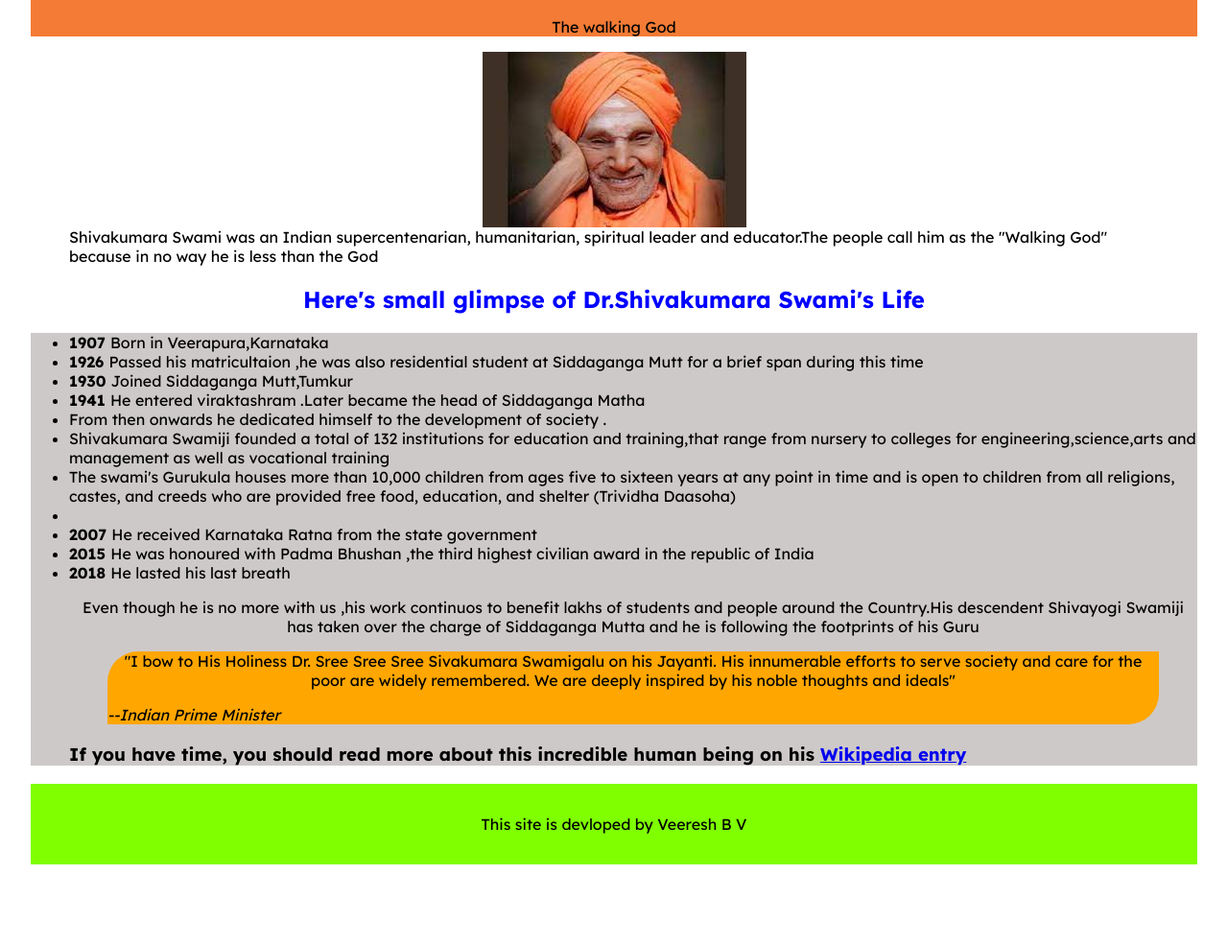
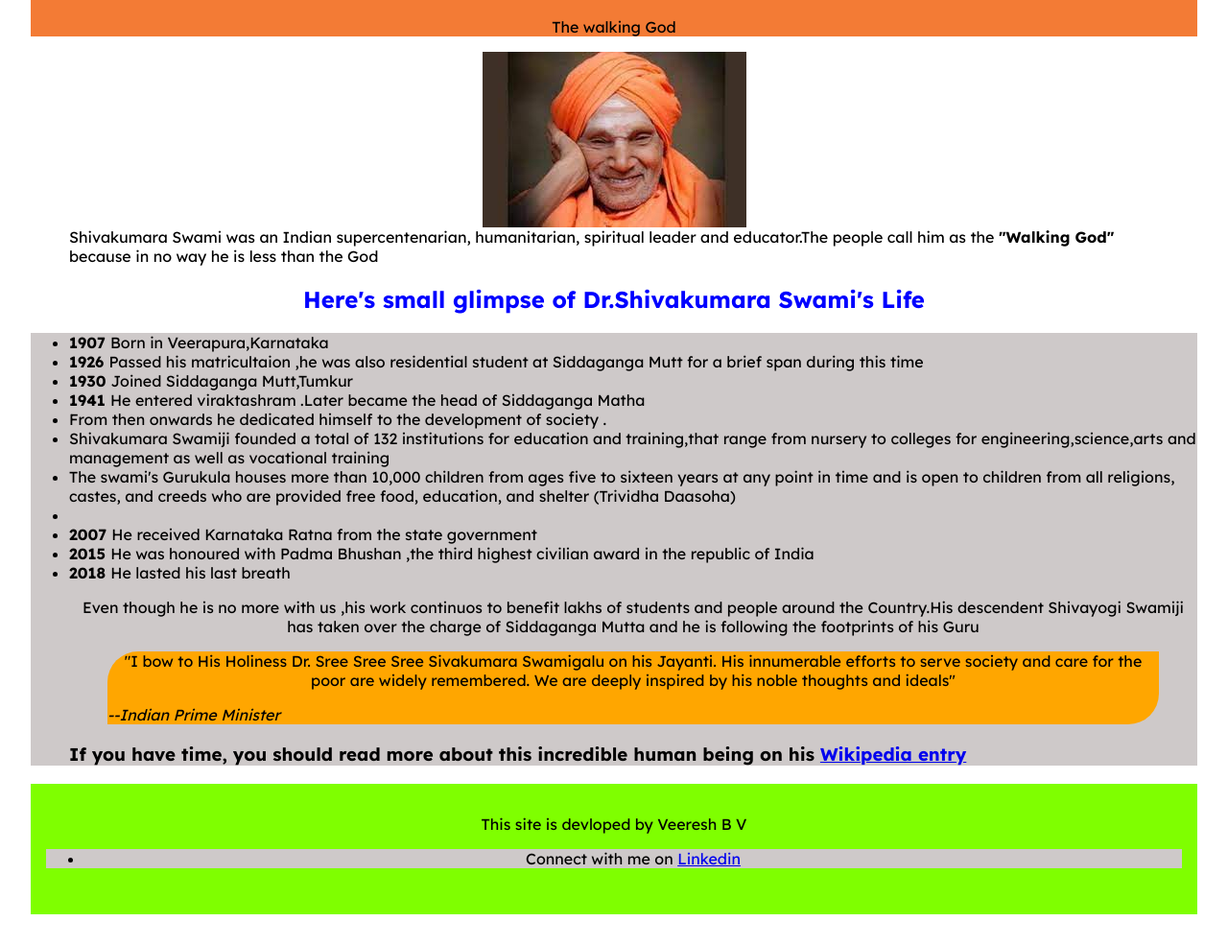
Before and after one commit to veereshbv04/Tribute-Page, a plain HTML site: page index.html in a window 1280 px wide. Shown: the part 75-1060 px from the top of the page at 96% size. Before the commit the page ends 1008 px from the top, so only its background shows below. Drawn offline with Linux system fonts and the light colour scheme.

Commit message:
styling update

```diff
--- a/index.html
+++ b/index.html
@@ -8,7 +8,7 @@
     <title>Tribute Page</title>
 </head>
 <body>
-    <script src="https://cdn.freecodecamp.org/testable-projects-fcc/v1/bundle.js"></script>
+    <!-- <script src="https://cdn.freecodecamp.org/testable-projects-fcc/v1/bundle.js"></script> -->
     <main id="main">
       <div class ="heading">
         <h1 id="title">Dr. Shivakumara Swamiji</h1>
@@ -20,7 +20,7 @@
             Swamiji,at Tumkur Mutt"></img>
 
             <figcaption id="img-caption">
-                Shivakumara Swami  was an Indian supercentenarian, humanitarian, spiritual leader and educator.The people call him as the "Walking God" because in no way he is less than the God
+                Shivakumara Swami  was an Indian supercentenarian, humanitarian, spiritual leader and educator.The people call him as the <strong >"Walking God"</strong> because in no way he is less than the God
             </figcaption>
 
         </figure>
@@ -54,7 +54,14 @@
                 </h3>
             </ul>
         </section>
-        <footer>This site is devloped by Veeresh B V</footer>
+
     </main>
+    <footer class="footer">
+        <div>This site is devloped by Veeresh B V</div>
+        <ul class="non-bulleted">
+            <li class="list">Connect with me on <a id="tribute-link" href="https://www.linkedin.com/in/veereshbv04/">Linkedin</a></li>
+        </ul>
+
+    </footer>
 </body>
 </html>
```
